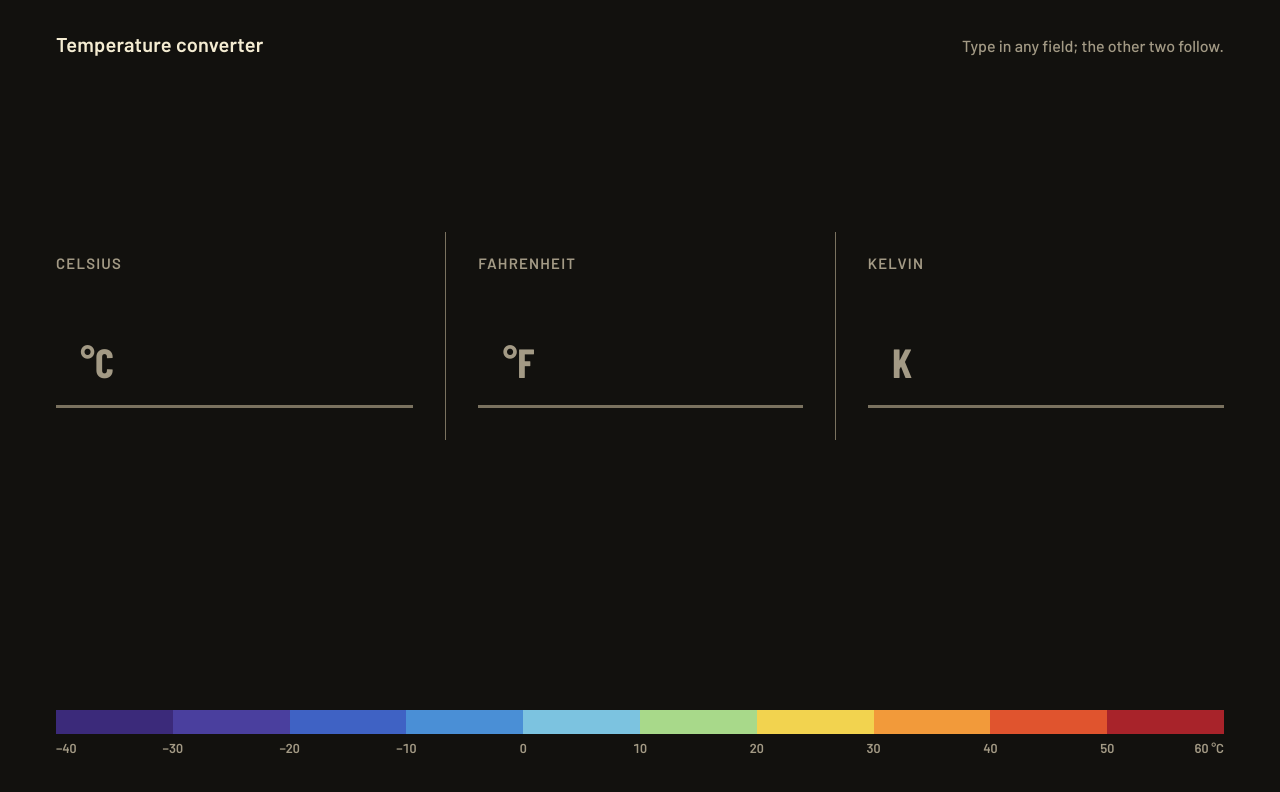
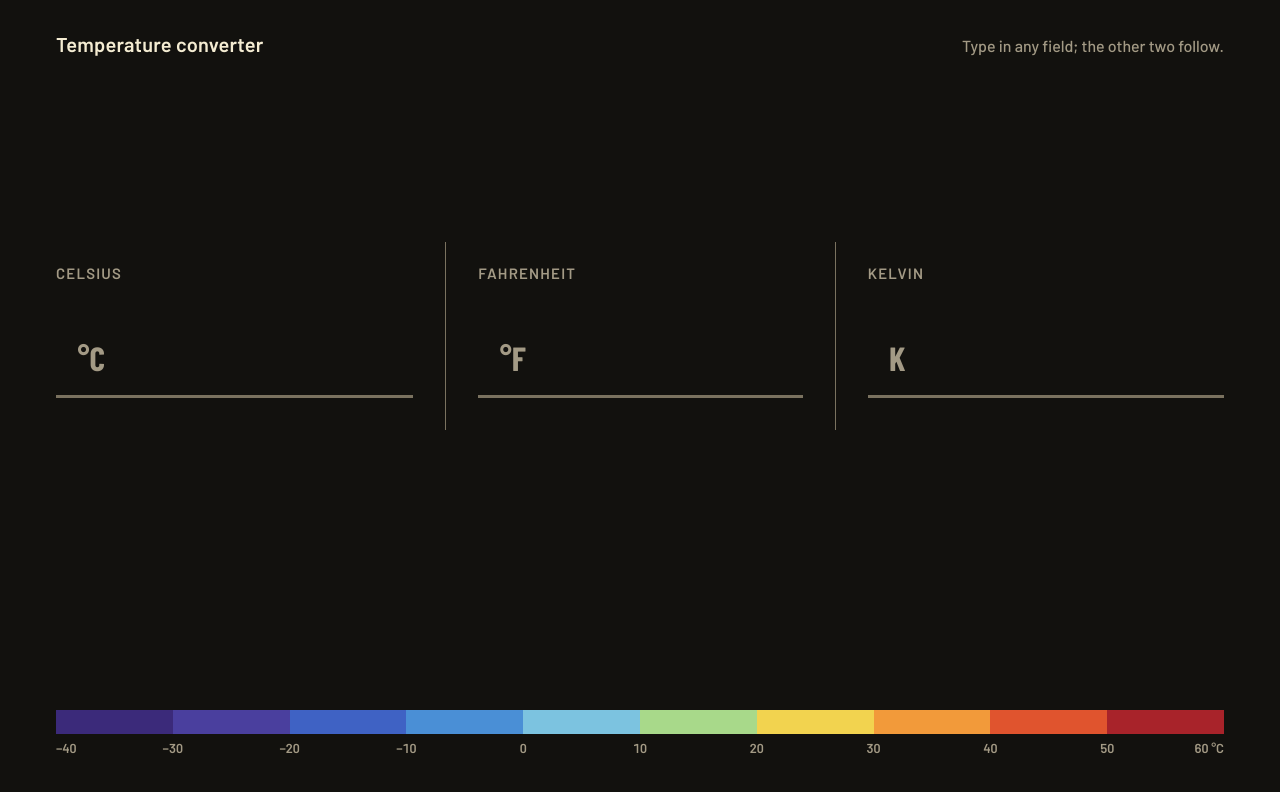
Before and after one commit to matsp/temperature-converter, a plain HTML site: page index.html in a window 1280 px wide. Drawn offline with Linux system fonts and the light colour scheme.

Commit message:
fix: figures fit their column, 1023px stacking breakpoint, text keypad

```diff
--- a/index.html
+++ b/index.html
@@ -14,9 +14,9 @@
 
 <main>
   <div class="fields" id="fields">
-    <label class="field"><span class="name">Celsius</span><span class="row"><input id="c" inputmode="decimal" autocomplete="off" spellcheck="false"><span class="sym" aria-hidden="true">°C</span></span></label>
-    <label class="field"><span class="name">Fahrenheit</span><span class="row"><input id="f" inputmode="decimal" autocomplete="off" spellcheck="false"><span class="sym" aria-hidden="true">°F</span></span></label>
-    <label class="field"><span class="name">Kelvin</span><span class="row"><input id="k" inputmode="decimal" autocomplete="off" spellcheck="false"><span class="sym" aria-hidden="true">K</span></span></label>
+    <label class="field"><span class="name">Celsius</span><span class="row"><input id="c" inputmode="text" enterkeyhint="done" autocomplete="off" spellcheck="false"><span class="sym" aria-hidden="true">°C</span></span></label>
+    <label class="field"><span class="name">Fahrenheit</span><span class="row"><input id="f" inputmode="text" enterkeyhint="done" autocomplete="off" spellcheck="false"><span class="sym" aria-hidden="true">°F</span></span></label>
+    <label class="field"><span class="name">Kelvin</span><span class="row"><input id="k" inputmode="text" enterkeyhint="done" autocomplete="off" spellcheck="false"><span class="sym" aria-hidden="true">K</span></span></label>
   </div>
   <p class="notice" id="notice" role="status" aria-live="polite"></p>
 </main>
--- a/styles.css
+++ b/styles.css
@@ -98,9 +98,12 @@ input::placeholder { color: var(--label); opacity: 1; }
   padding-bottom: calc(var(--fig) * 0.12);
   transition: color var(--shade-duration) var(--ease-out); }
 
-.fields { --fig: var(--figure-l); }
-.fields[data-size="m"] { --fig: var(--figure-m); }
-.fields[data-size="s"] { --fig: var(--figure-s); }
+/* The figure never outgrows its column: each tier is capped by the width of .fields. */
+.fields { container-type: inline-size;
+  --fig-fit-l: calc(10.5cqi - 24px); --fig-fit-m: calc(9.3cqi - 24px); --fig-fit-s: calc(5.8cqi - 14px);
+  --fig: min(var(--figure-l), var(--fig-fit-l)); }
+.fields[data-size="m"] { --fig: min(var(--figure-m), var(--fig-fit-m)); }
+.fields[data-size="s"] { --fig: min(var(--figure-s), var(--fig-fit-s)); }
 
 /* Fixed-height slot so the page never jumps when the notice appears. */
 .notice { min-height: 28px; margin-top: var(--space-6); font: 600 18px/28px var(--font-ui); color: var(--ink); display: flex; align-items: center; gap: var(--space-3); }
@@ -121,12 +124,13 @@ input::placeholder { color: var(--label); opacity: 1; }
 .legend[data-off="true"] .marker b { height: 24px; top: 44px; }
 .legend[hidden-marker] .marker { display: none; }
 
-@media (max-width: 760px) {
+@media (max-width: 1023px) {
   header { flex-direction: column; gap: var(--space-1); padding: var(--space-6) var(--space-6) 0; }
   header h1 { font-size: 18px; }
   header p { font-size: 15px; }
   main { padding: var(--space-6); align-self: start; }
-  .fields { grid-template-columns: 1fr; gap: var(--space-2); --figure-l: 76px; --figure-m: 64px; --figure-s: 52px; }
+  .fields { grid-template-columns: minmax(0, 1fr); gap: var(--space-2); --figure-l: 76px; --figure-m: 64px; --figure-s: 52px;
+    --fig-fit-l: calc(29cqi - 12px); --fig-fit-m: calc(25cqi - 12px); --fig-fit-s: calc(16cqi - 6px); }
   .field, .field:first-child, .field:last-child { border-left: 0; padding: var(--space-4) 0; }
   .name { font-size: 14px; margin-bottom: var(--space-2); }
   .notice { margin-top: var(--space-3); font-size: 17px; }
```
Also changed, not shown: test/page.test.js (+1 -1 lines).
